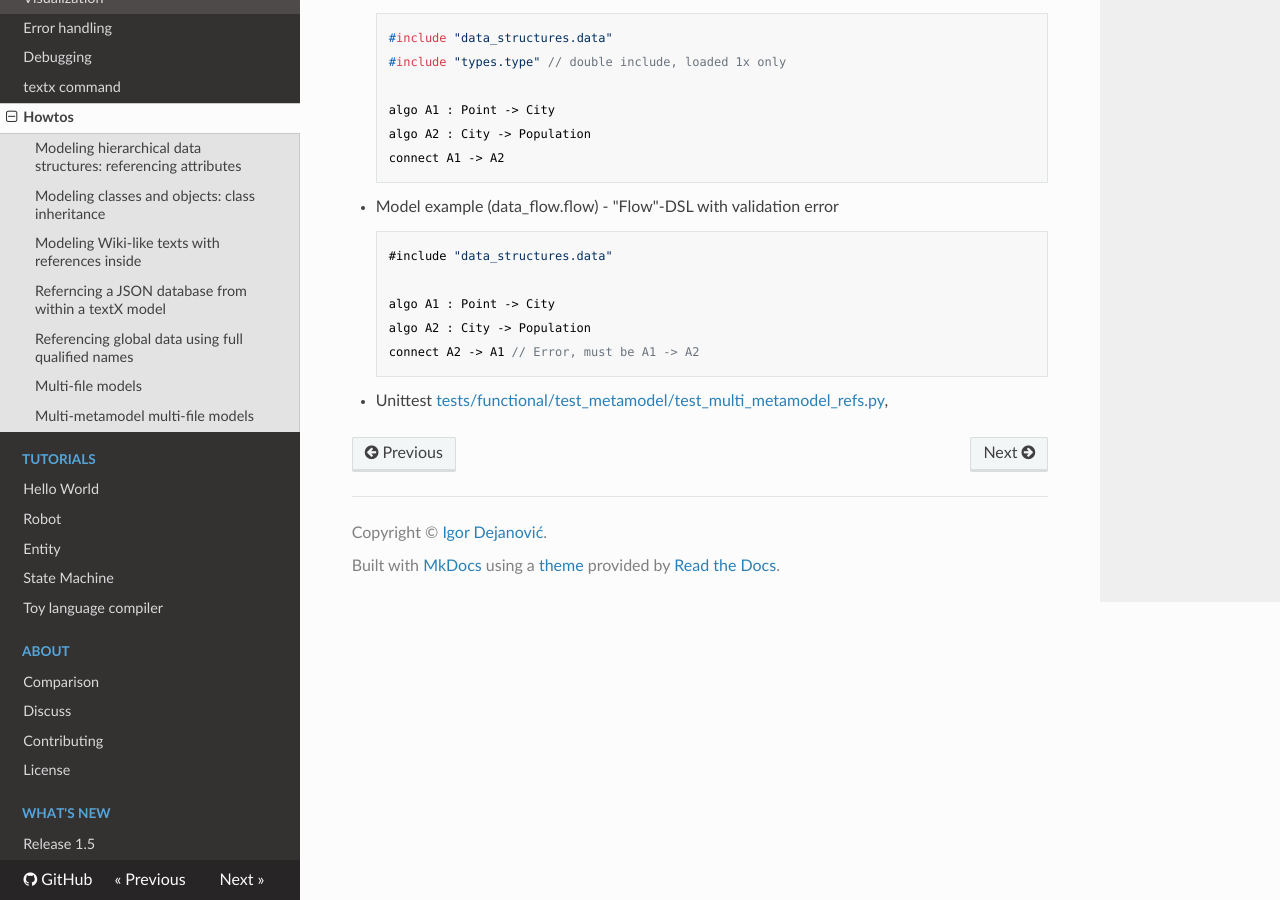
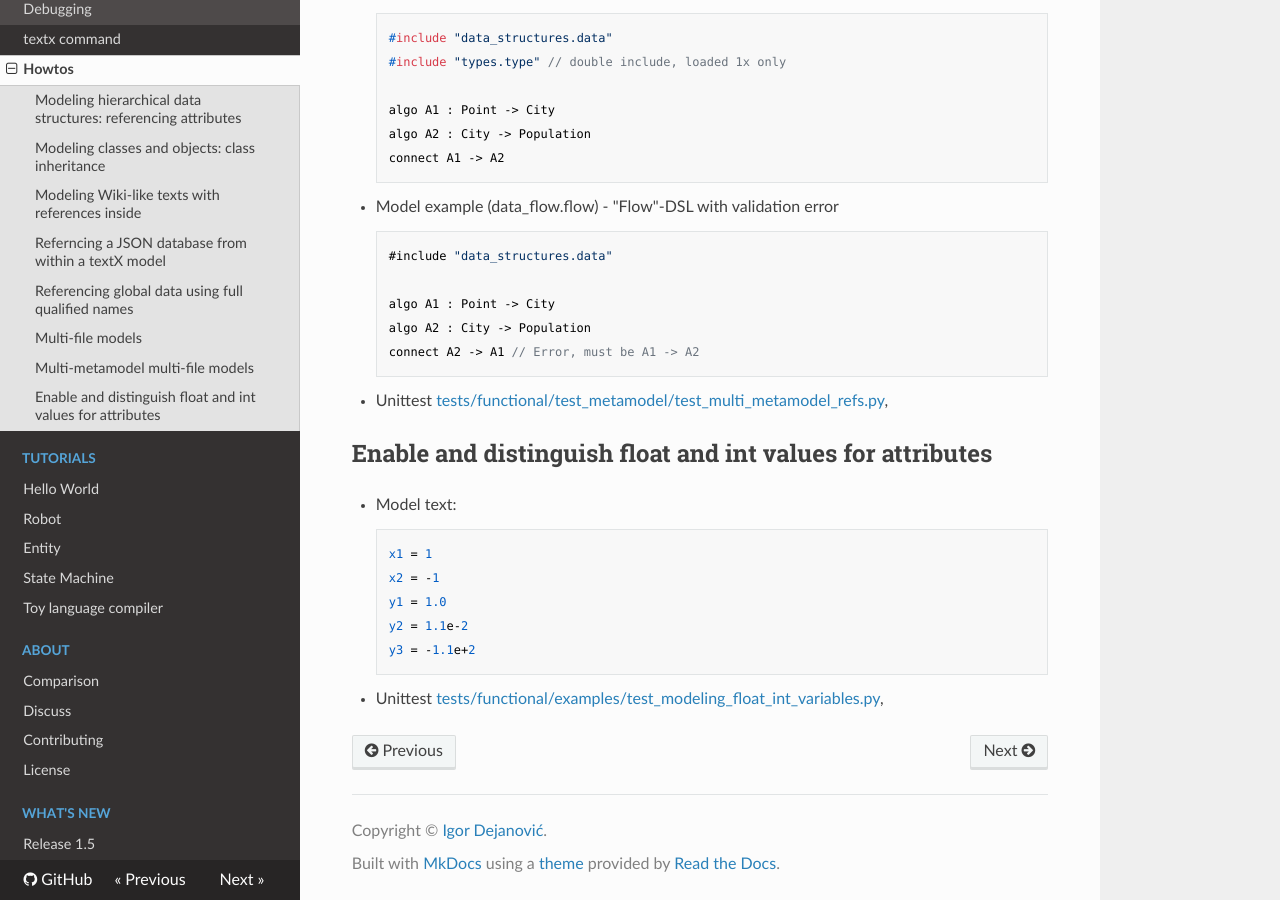
Before and after one commit to textX/textX, an MkDocs documentation site: the page built from docs/howto.md, in a window 1280 px wide and 900 px high, scrolled down 3129 px. Built offline with MkDocs 1.6.1, drawn with Linux system fonts in a browser that asks for light colours; nearby versions of some CDN libraries; comment, search, counter and statistics services are not loaded.

Commit message:
added howto + test

```diff
--- a/docs/howto.md
+++ b/docs/howto.md
@@ -160,3 +160,16 @@ concrete DSL. These DLS reference each other.
 
  * Unittest
    [tests/functional/test_metamodel/test_multi_metamodel_refs.py](https://github.com/igordejanovic/textX/blob/master/tests/functional/test_metamodel/test_multi_metamodel_refs.py),
+
+## Enable and distinguish float and int values for attributes
+
+ * Model text:
+
+        x1 = 1
+        x2 = -1
+        y1 = 1.0
+        y2 = 1.1e-2
+        y3 = -1.1e+2
+
+ * Unittest
+   [tests/functional/examples/test_modeling_float_int_variables.py](https://github.com/igordejanovic/textX/blob/master/tests/functional/examples/test_modeling_float_int_variables.py),
```
Also changed, not shown: 1 other file.
